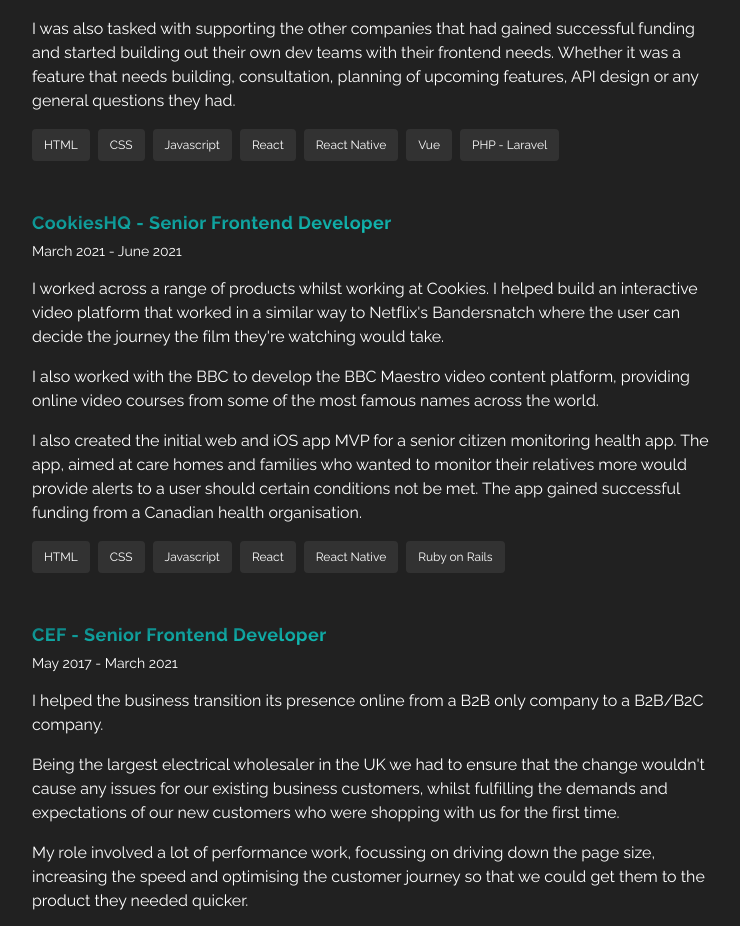
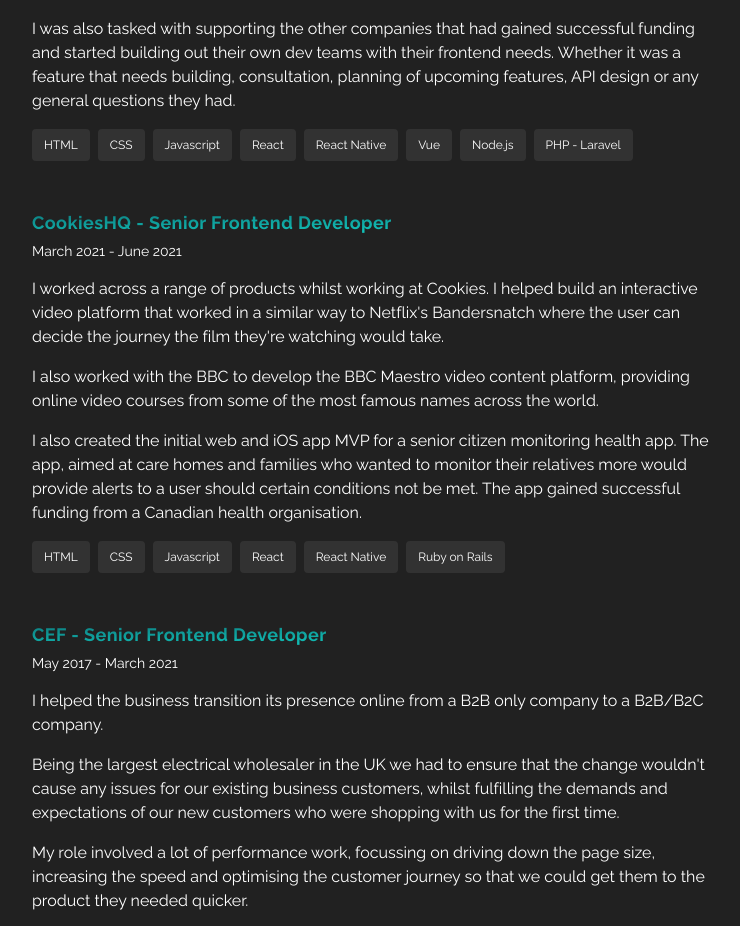
Before and after one commit to michaelpallister/michaelpallister.dev, a Next.js app: page /cv in a window 1280 px wide. Shown: the part 805-1731 px from the top of the page, without its empty margins (72-812 px from the left). Built offline with nearby package versions, Linux system fonts and the light colour scheme.

Commit message:
Adding tag

```diff
--- a/pages/cv/index.tsx
+++ b/pages/cv/index.tsx
@@ -64,6 +64,7 @@ const CV = () => {
             <li className='tag'>React</li>
             <li className='tag'>React Native</li>
             <li className='tag'>Vue</li>
+            <li className='tag'>Node.js</li>
             <li className='tag'>PHP - Laravel</li>
           </ul>
         </section>
```
